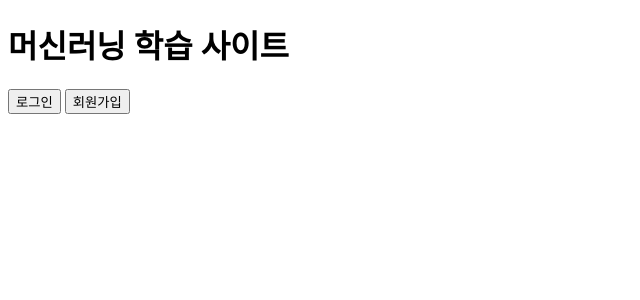
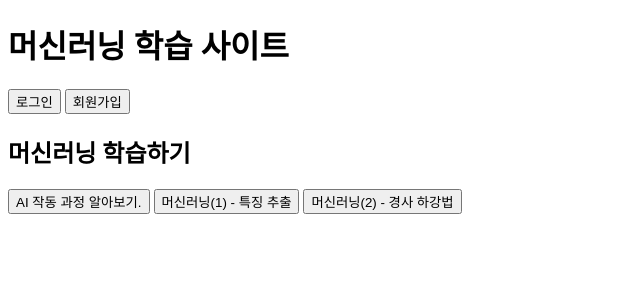
Before and after one commit to ha5804/flask_project, a Flask app: page / in a window 1280 px wide. Shown: the top 300 px of the page, without its empty margins (0-640 px from the left). Run offline with Flask 3, Linux system fonts and the light colour scheme.

Commit message:
button add

```diff
--- a/templates/home.html
+++ b/templates/home.html
@@ -15,5 +15,10 @@
     <a href="/register"><button>회원가입</button></a>
     {% endif %}
 
+    <h2>머신러닝 학습하기</h2>
+    <a href="/step1"><button>AI 작동 과정 알아보기.</button></a>
+    <a href="/step2"><button>머신러닝(1) - 특징 추출</button></a>
+    <a href="/step3"><button>머신러닝(2) - 경사 하강법</button></a>
+
 </body>
 </html>
--- a/templates/step1.html
+++ b/templates/step1.html
@@ -2,10 +2,10 @@
 <!DOCTYPE html>
 <html>
 <head>
-    <title>최소제곱해를 통한  </title>
+    <title>AI 어떻게 작동할까?</title>
 </head>
 <body>
-    <h1>캔들 매매기법 - em5</h1>
+    <h1>1.AI에 대해 알아보자.</h1>
 
 </body>
 </html>
```
